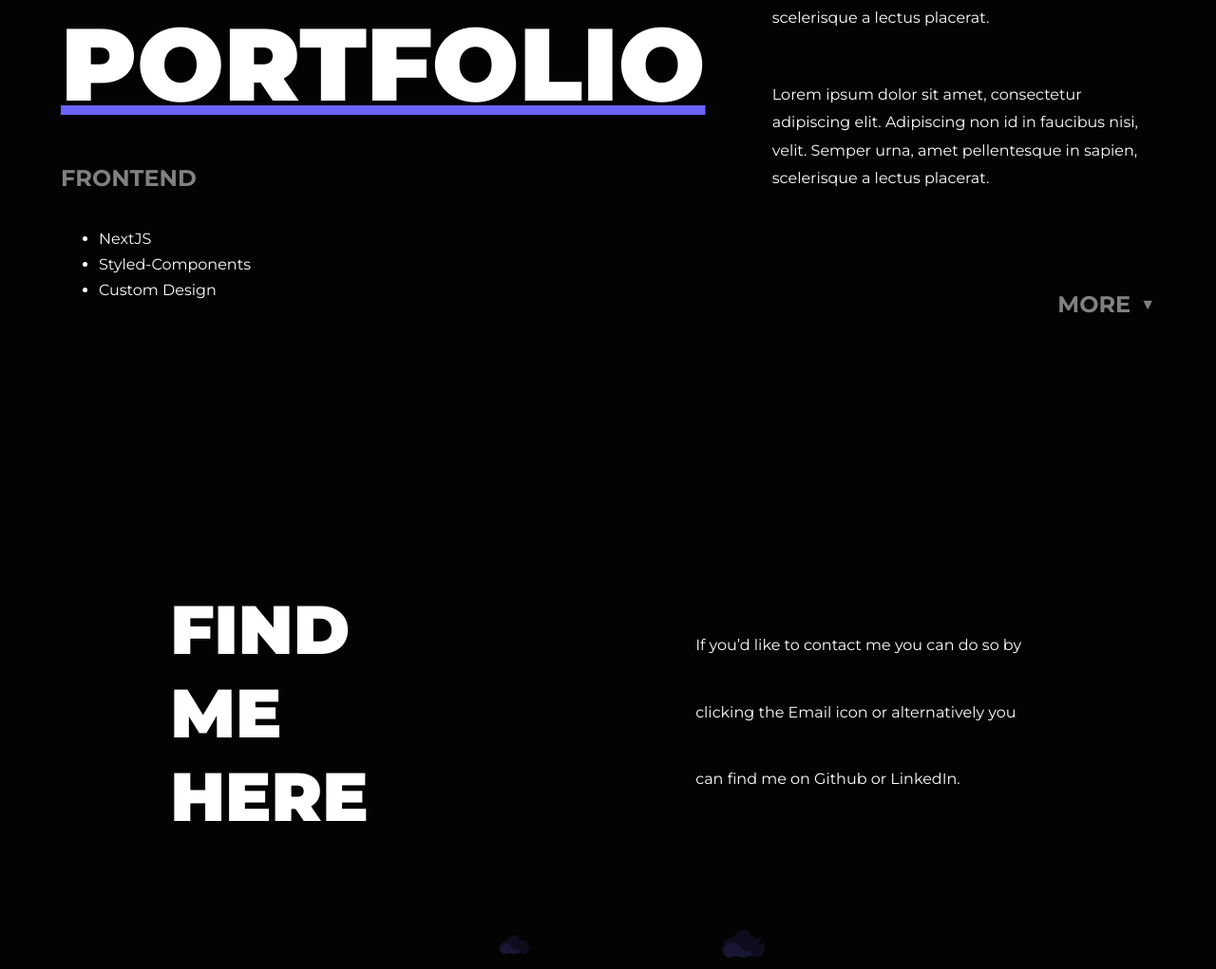
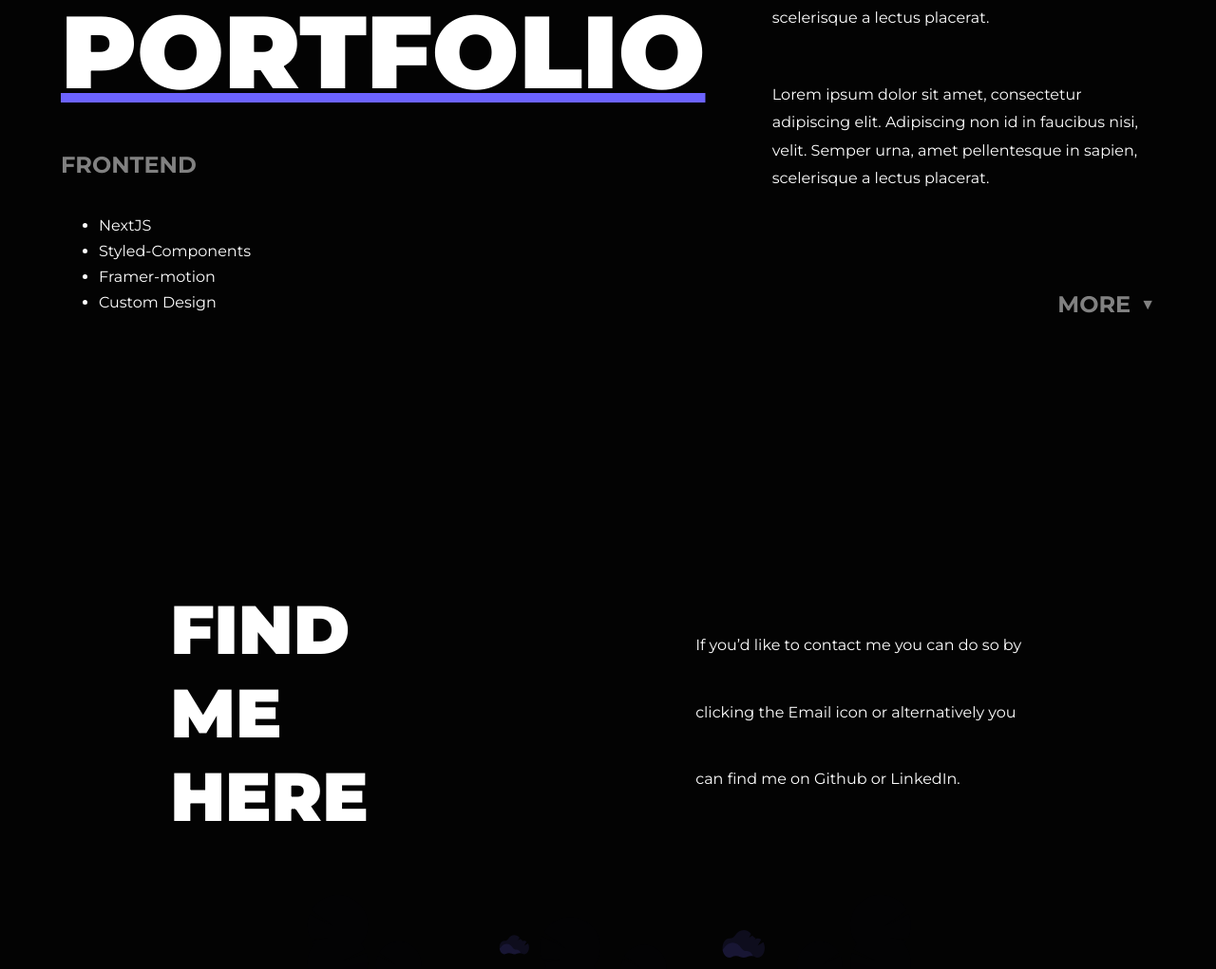
Before and after one commit to NemesOliver/portfolio-nextJS, a Next.js app: page /work in a window 1280 px wide. Shown: the part 1921-2942 px from the top of the page at 95% size. Built offline with nearby package versions, Linux system fonts and the light colour scheme.

Commit message:
animate page transitions

```diff
--- a/components/styles/GlobalStyles.js
+++ b/components/styles/GlobalStyles.js
@@ -9,12 +9,13 @@ const GlobalStyles = createGlobalStyle`
 
     html,
     body {
+        position: relative;
         padding: 0;
         margin: 0;
         font-family: Montserrat;
         background-color: ${({ theme }) => theme.backgroundColor};
         color: ${({ theme }) => theme.color};
-        overflow-x: hidden;
+        /* overflow-x: hidden; */
     }
 
     a {
--- a/components/styles/Home.styles.js
+++ b/components/styles/Home.styles.js
@@ -260,9 +260,9 @@ export const StyledHome = styled.div`
         width: 100%;
       }
 
-      h1 {
+      /* h1 {
         font-size: 2rem;
-      }
+      } */
 
       button {
         bottom: -50px !important;
--- a/package.json
+++ b/package.json
@@ -9,6 +9,7 @@
     "lint": "next lint"
   },
   "dependencies": {
+    "framer-motion": "^4.1.17",
     "next": "11.1.2",
     "react": "17.0.2",
     "react-dom": "17.0.2",
--- a/pages/_app.js
+++ b/pages/_app.js
@@ -1,15 +1,33 @@
 import { ThemeProvider } from "styled-components";
 import { themeLight } from "../components/styles/theme";
+import { motion, AnimatePresence } from "framer-motion";
 import GlobalStyles from "../components/styles/GlobalStyles";
 import Layout from "../components/Layout";
 
-function MyApp({ Component, pageProps }) {
+const variants = {
+  hidden: { opacity: 0, x: -200, y: 0 },
+  enter: { opacity: 1, x: 0, y: 0 },
+  exit: { opacity: 0, x: 0, y: -100 },
+};
+
+function MyApp({ Component, pageProps, router }) {
   return (
     <>
       <ThemeProvider theme={themeLight}>
         <GlobalStyles />
         <Layout>
-          <Component {...pageProps} />
+          <AnimatePresence exitBeforeEnter initial={false}>
+            <motion.div
+              key={router.route}
+              variants={variants}
+              initial="hidden"
+              animate="enter"
+              exit="exit"
+              transition={{ type: "linear" }}
+            >
+              <Component {...pageProps} />
+            </motion.div>
+          </AnimatePresence>
         </Layout>
       </ThemeProvider>
     </>
--- a/utils/projects.js
+++ b/utils/projects.js
@@ -20,7 +20,7 @@ export const projects = [
   {
     name: "PORTFOLIO",
     type: "FRONTEND",
-    build: ["NextJS", "Styled-Components", "Custom Design"],
+    build: ["NextJS", "Styled-Components", "Framer-motion", "Custom Design"],
     description:
       "Lorem ipsum dolor sit amet, consectetur adipiscing elit Adipiscing non id in faucibus nisi, velit. Semper urna, ametpellentesque in sapien, scelerisque a lectus placerat.",
     extraContent:
```
Also changed, not shown: pages/index.js (+5 -5 lines), 1 other file (tests, documents, lock files or other folders).
